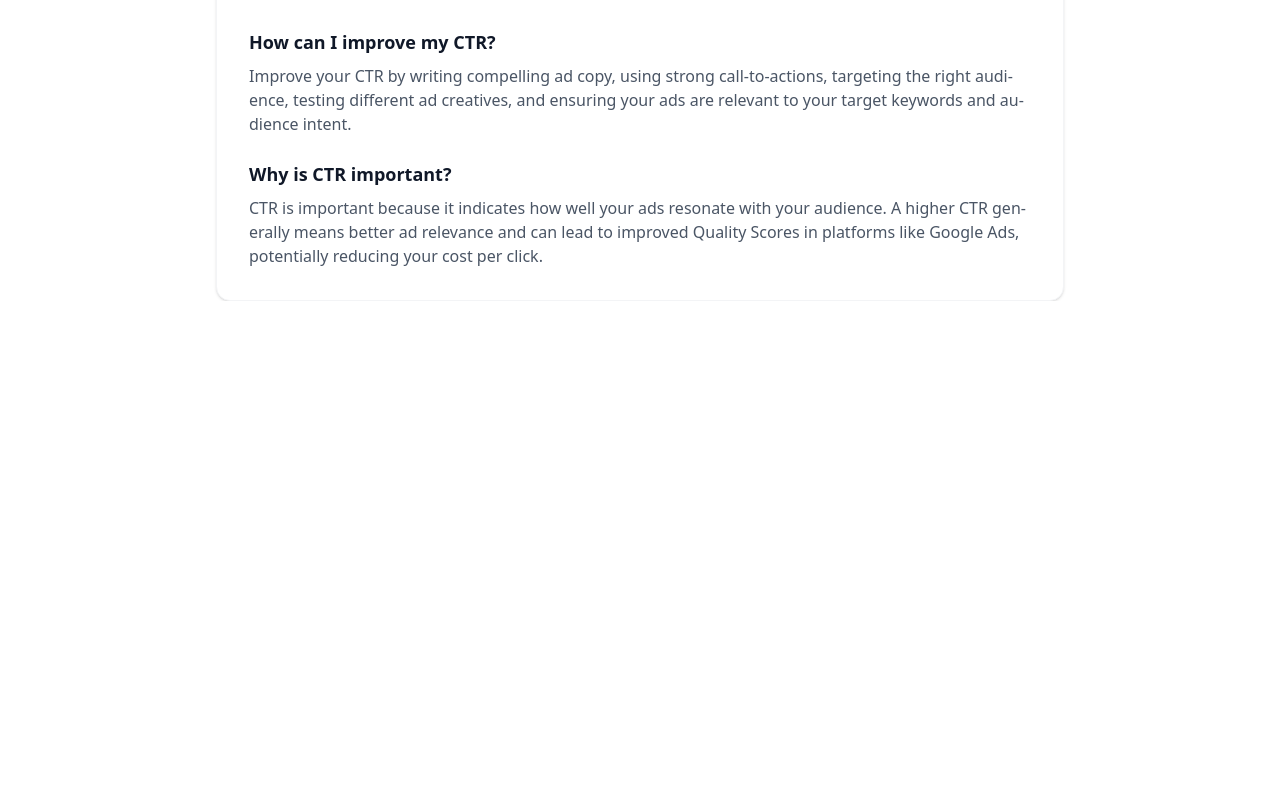
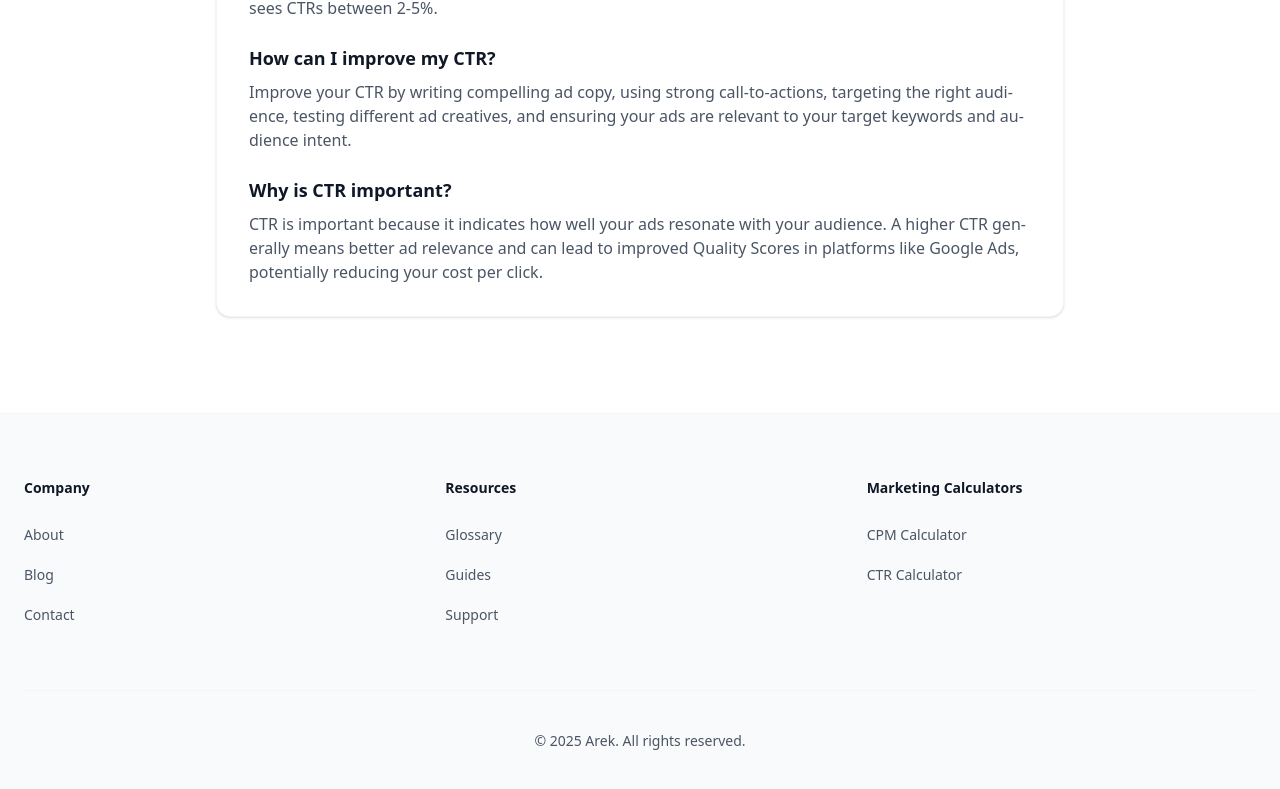
Before and after one commit to khul4/valida, a Next.js app: page /ctr-calculator in a window 1280 px wide. Shown: the part 1281-2070 px from the top of the page. Before the commit the page ends 1582 px from the top, so only its background shows below. Built offline with nearby package versions, Linux system fonts and the light colour scheme.

Commit message:
fixing free tool

```diff
--- a/src/app/blog/[id]/page.tsx
+++ b/src/app/blog/[id]/page.tsx
@@ -1,6 +1,5 @@
 'use client';
 
-import { useParams } from 'next/navigation';
 import Container from '@/components/ui/container';
 import Image from 'next/image';
 import Link from 'next/link';
@@ -41,9 +40,6 @@ const blogPost = {
 };
 
 export default function BlogPost() {
-  // We could use useParams() to get the id if we need to fetch a specific post
-  // const { id } = useParams();
-
   return (
     <article className="min-h-screen bg-white">
       {/* Hero Section */}
--- a/src/app/layout.tsx
+++ b/src/app/layout.tsx
@@ -2,6 +2,7 @@ import type { Metadata } from "next";
 import { Geist, Geist_Mono } from "next/font/google";
 import "./globals.css";
 import Navbar from '@/components/navigation/Navbar'
+import Footer from '@/components/layout/Footer'
 
 const geistSans = Geist({
   variable: "--font-geist-sans",
@@ -41,6 +42,7 @@ export default function RootLayout({
         <main style={{ paddingTop: '64px' }}>
           {children}
         </main>
+        <Footer />
       </body>
     </html>
   );
--- a/src/components/PerformanceMonitor.tsx
+++ b/src/components/PerformanceMonitor.tsx
@@ -21,7 +21,7 @@ export default function PerformanceMonitor() {
 
       try {
         observer.observe({ entryTypes: ['navigation', 'paint', 'largest-contentful-paint'] });
-      } catch (e) {
+      } catch (_) {
         console.log('Performance Observer not supported');
       }
 
--- a/src/components/calculators/CPMCalculator.tsx
+++ b/src/components/calculators/CPMCalculator.tsx
@@ -95,7 +95,6 @@ export default function CPMCalculator() {
     // Format the value when user finishes editing
     const currentValue = values[field as keyof CalculatorValues];
     if (currentValue) {
-      const formatted = formatDisplayValue(currentValue, field !== 'impressions');
       // Trigger a re-calculation to ensure formatting is applied
       const newValues = calculateMissingValue(field as keyof CalculatorValues, currentValue);
       setValues(newValues);
--- a/src/components/calculators/CTRCalculator.tsx
+++ b/src/components/calculators/CTRCalculator.tsx
@@ -43,7 +43,6 @@ export default function CTRCalculator() {
     const value = e.target.value;
     if (value === '') {
       setter('');
-      // Calculate with new empty value
       if (field === 'clicks') {
         calculateCTR('', impressions);
       } else {
@@ -52,11 +51,9 @@ export default function CTRCalculator() {
       return;
     }
 
-    // Allow only numbers and commas
     const sanitizedValue = value.replace(/[^0-9.]/g, '');
     if (/^\d*\.?\d*$/.test(sanitizedValue)) {
       setter(sanitizedValue);
-      // Calculate with new value
       if (field === 'clicks') {
         calculateCTR(sanitizedValue, impressions);
       } else {
@@ -73,8 +70,7 @@ export default function CTRCalculator() {
 
   return (
     <div className="max-w-4xl mx-auto px-6 sm:px-8">
-      {/* Header */}
-      <div className="text-center mb-12">
+      <div className="text-center mb-12 pt-20">
         <h1 className="text-4xl sm:text-5xl font-bold text-gray-900 mb-4">
           Free CTR Calculator
         </h1>
@@ -83,10 +79,8 @@ export default function CTRCalculator() {
         </p>
       </div>
 
-      {/* Calculator */}
       <div className="bg-white rounded-2xl shadow-xl p-8 mb-12">
         <div className="grid grid-cols-1 sm:grid-cols-2 gap-6">
-          {/* Clicks Input */}
           <div className="space-y-3">
             <label className="block text-sm font-semibold text-gray-900 h-12 flex flex-col justify-start">
               Number of Clicks
@@ -108,7 +102,6 @@ export default function CTRCalculator() {
             />
           </div>
 
-          {/* Impressions Input */}
           <div className="space-y-3">
             <label className="block text-sm font-semibold text-gray-900 h-12 flex flex-col justify-start">
               Number of Impressions
@@ -129,45 +122,53 @@ export default function CTRCalculator() {
               placeholder="0"
             />
           </div>
-        </div>
 
-        {/* Result Display */}
           {ctr !== null && (
-          <div className="mt-8 bg-gradient-to-r from-blue-50 to-indigo-50 p-6 rounded-xl border border-blue-100">
+            <div className="col-span-1 sm:col-span-2">
+              <div className="bg-white shadow-lg rounded-xl border border-blue-100 overflow-hidden">
+                <div className="bg-gradient-to-r from-blue-50 to-indigo-50 p-6">
+                  <div className="flex justify-between items-center">
+                    <div>
                       <h3 className="text-xl font-semibold text-gray-900 mb-2">Your CTR Result</h3>
-            <p className="text-3xl font-bold text-blue-600">
+                      <p className="text-4xl font-bold text-blue-600">
                         {ctr.toFixed(2)}%
                       </p>
                       <p className="text-sm text-gray-600 mt-2">
-              This means {clicks} people clicked out of {impressions} impressions
+                        {clicks} clicks from {impressions} impressions
                       </p>
                     </div>
-        )}
-
-        {/* Clear Button */}
-        <div className="mt-6 text-center">
                     <button
                       onClick={clearAll}
-            className="px-8 py-2 bg-gray-100 text-gray-700 rounded-lg hover:bg-gray-200 transition-colors"
+                      className="px-4 py-2 bg-white text-gray-700 rounded-lg hover:bg-gray-50 transition-colors border border-gray-200"
                     >
-            Clear & Start Over
+                      Reset
                     </button>
                   </div>
                 </div>
+                <div className="px-6 py-4 bg-white border-t border-blue-50">
+                  <div className="flex justify-between text-sm">
+                    <span className="text-gray-600">Status:</span>
+                    <span className="font-medium">
+                      {ctr < 1 ? 'Below Average' : ctr < 2 ? 'Average' : ctr < 5 ? 'Good' : 'Excellent'}
+                    </span>
+                  </div>
+                </div>
+              </div>
+            </div>
+          )}
+        </div>
+      </div>
 
-      {/* Information Grid */}
       <div className="grid md:grid-cols-2 gap-8 mb-12">
-        {/* What is CTR */}
         <div className="bg-white rounded-xl p-6 shadow-sm border border-gray-100">
           <h3 className="text-xl font-bold text-gray-900 mb-4">What is CTR?</h3>
           <p className="text-gray-600 leading-relaxed">
             Click-Through Rate (CTR) is a key performance metric that measures the percentage of people
-            who click on your ad or link after seeing it. It's a crucial indicator of how effective
+            who click on your ad or link after seeing it. It&apos;s a crucial indicator of how effective
             your ad is at attracting interested users and driving engagement.
           </p>
         </div>
 
-        {/* How to Calculate */}
         <div className="bg-white rounded-xl p-6 shadow-sm border border-gray-100">
           <h3 className="text-xl font-bold text-gray-900 mb-4">How to Calculate CTR</h3>
           <div className="text-gray-600">
@@ -183,7 +184,6 @@ export default function CTRCalculator() {
         </div>
       </div>
 
-      {/* Related Tools Section */}
       <div className="bg-white rounded-xl p-8 shadow-sm border border-gray-100 mb-8">
         <h2 className="text-2xl font-bold text-gray-900 mb-6">Related Marketing Calculators</h2>
         <div className="grid sm:grid-cols-2 md:grid-cols-3 gap-4">
@@ -192,7 +192,6 @@ export default function CTRCalculator() {
             <p className="text-gray-600 text-sm">Calculate Cost Per Thousand Impressions</p>
           </Link>
 
-          {/* Placeholder for future calculators */}
           <div className="block p-4 border rounded-lg bg-gray-50">
             <h3 className="font-semibold text-lg mb-2 text-gray-400">CPA Calculator</h3>
             <p className="text-gray-400 text-sm">Coming soon...</p>
@@ -205,8 +204,7 @@ export default function CTRCalculator() {
         </div>
       </div>
 
-      {/* FAQ Section */}
-      <div className="bg-white rounded-xl p-8 shadow-sm border border-gray-100">
+      <div className="bg-white rounded-xl p-8 shadow-sm border border-gray-100 mb-24">
         <h2 className="text-2xl font-bold text-gray-900 mb-6">Frequently Asked Questions</h2>
 
         <div className="space-y-6">
--- a/src/components/layout/Footer.tsx
+++ b/src/components/layout/Footer.tsx
@@ -1,18 +1,89 @@
+import React from 'react';
 import Container from '@/components/ui/container';
+
+interface Link {
+  name: string;
+  href: string;
+}
+
+interface NavigationSection {
+  title: string;
+  links: Link[];
+}
+
+const navigation: {
+  main: NavigationSection[];
+  calculators: NavigationSection[];
+} = {
+  main: [
+    {
+      title: 'Company',
+      links: [
+        { name: 'About', href: '#' },
+        { name: 'Blog', href: '/blog' },
+        { name: 'Contact', href: '#' },
+      ],
+    },
+    {
+      title: 'Resources',
+      links: [
+        { name: 'Glossary', href: '/glossary' },
+        { name: 'Guides', href: '#' },
+        { name: 'Support', href: '#' },
+      ],
+    },
+  ],
+  calculators: [
+    {
+      title: 'Marketing Calculators',
+      links: [
+        { name: 'CPM Calculator', href: '/cpm-calculator' },
+        { name: 'CTR Calculator', href: '/ctr-calculator' },
+      ],
+    },
+  ],
+};
 
 export default function Footer() {
   return (
-    <footer className="py-12 bg-white border-t border-gray-100">
+    <footer className="bg-gray-50 border-t border-gray-100">
       <Container>
-        <div className="flex flex-col sm:flex-row items-center justify-between gap-4">
-          <div className="text-sm text-gray-600">© {new Date().getFullYear()} Arek</div>
-          <nav className="flex gap-4 text-sm text-gray-600">
-            <a>Features</a>
-            <a>Pricing</a>
-            <a>Integrations</a>
-            <a>Resources</a>
-            <a>Contact</a>
-          </nav>
+        <div className="py-16">
+          <div className="grid grid-cols-1 md:grid-cols-3 gap-8">
+            {navigation.main.map((section) => (
+              <div key={section.title}>
+                <h3 className="text-sm font-semibold text-gray-900">{section.title}</h3>
+                <ul role="list" className="mt-6 space-y-4">
+                  {section.links.map((link) => (
+                    <li key={link.name}>
+                      <a href={link.href} className="text-sm text-gray-600 hover:text-gray-900">
+                        {link.name}
+                      </a>
+                    </li>
+                  ))}
+                </ul>
+              </div>
+            ))}
+            {navigation.calculators.map((section) => (
+              <div key={section.title}>
+                <h3 className="text-sm font-semibold text-gray-900">{section.title}</h3>
+                <ul role="list" className="mt-6 space-y-4">
+                  {section.links.map((link) => (
+                    <li key={link.name}>
+                      <a href={link.href} className="text-sm text-gray-600 hover:text-gray-900">
+                        {link.name}
+                      </a>
+                    </li>
+                  ))}
+                </ul>
+              </div>
+            ))}
+          </div>
+        </div>
+        <div className="py-10 border-t border-gray-100">
+          <div className="text-sm text-gray-600 text-center">
+            © {new Date().getFullYear()} Arek. All rights reserved.
+          </div>
         </div>
       </Container>
     </footer>
```
Also changed, not shown: src/app/page.tsx (+6 -8 lines). Lines whose indentation alone changed are shown as unchanged.
